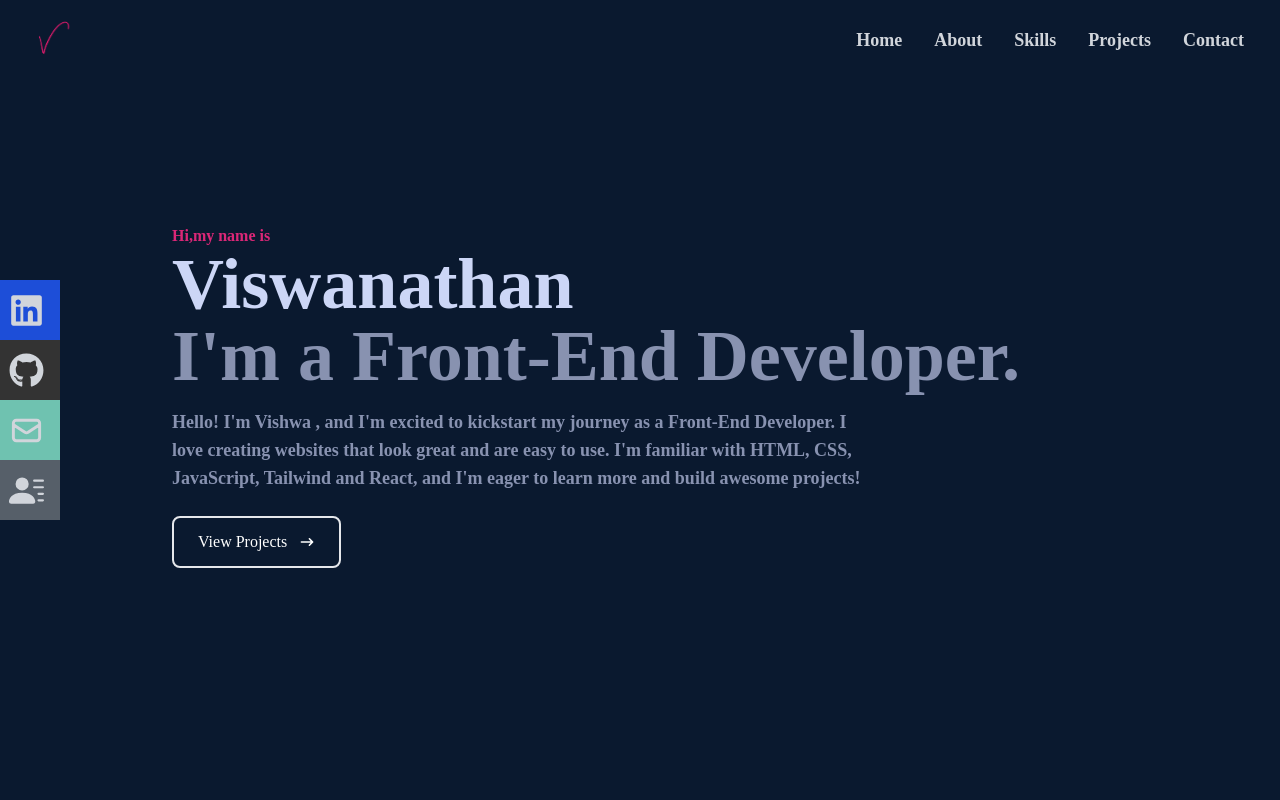
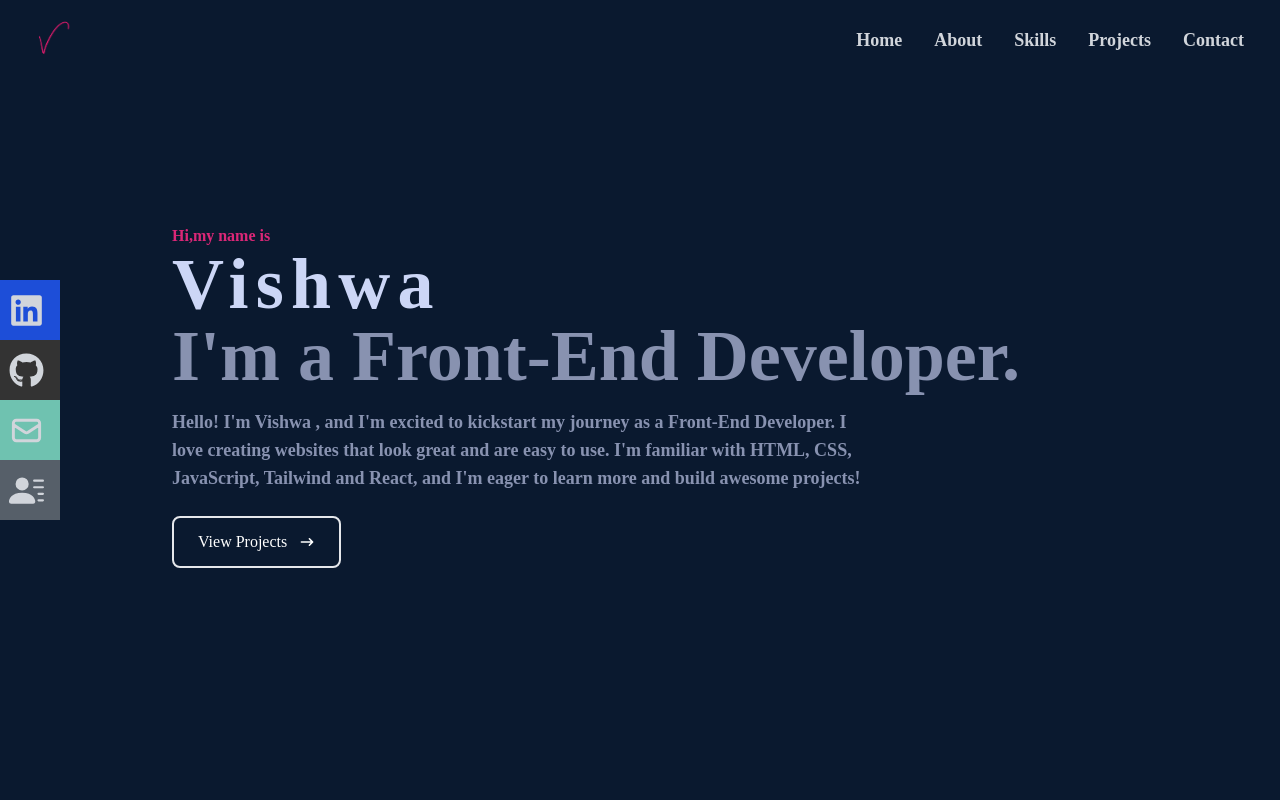
Before and after one commit to Vishwanathanselvamoorthy/My-Portfolio, a React (Create React App) app: page / in a window 1280 px wide. Shown: the top 800 px of the page. Built offline with nearby package versions, Linux system fonts and the light colour scheme.

Commit message:
name update

```diff
--- a/src/components/Home.js
+++ b/src/components/Home.js
@@ -7,8 +7,8 @@ const Home = () => {
     <div name="home" className="w-full h-screen bg-[#0a192f] ">
       <div className="max-w-[1000px] mx-auto px-8 flex flex-col justify-center h-full">
         <p className="text-pink-600 font-bold">Hi,my name is</p>
-        <h1 className="text-4xl sm:text-7xl font-bold text-[#ccd6f6]">
-          Viswanathan
+        <h1 className="text-4xl sm:text-7xl font-bold text-[#ccd6f6] tracking-widest">
+          Vishwa
         </h1>
         <h2 className="text-4xl sm:text-7xl font-bold text-[#8892b0]">
           I'm a Front-End Developer.
@@ -16,8 +16,8 @@ const Home = () => {
         <p className="text-[#8892b0] font-semibold text-lg py-4 max-w-[700px]">
           Hello! I'm Vishwa , and I'm excited to kickstart my journey as a
           Front-End Developer. I love creating websites that look great and are
-          easy to use. I'm familiar with HTML, CSS, JavaScript, Tailwind and React, and
-          I'm eager to learn more and build awesome projects!
+          easy to use. I'm familiar with HTML, CSS, JavaScript, Tailwind and
+          React, and I'm eager to learn more and build awesome projects!
         </p>
         <div>
           <button className="text-white group border-2 px-6 py-3 my-2 flex items-center hover:bg-pink-600 hover:border-pink-600 rounded-lg">
```
